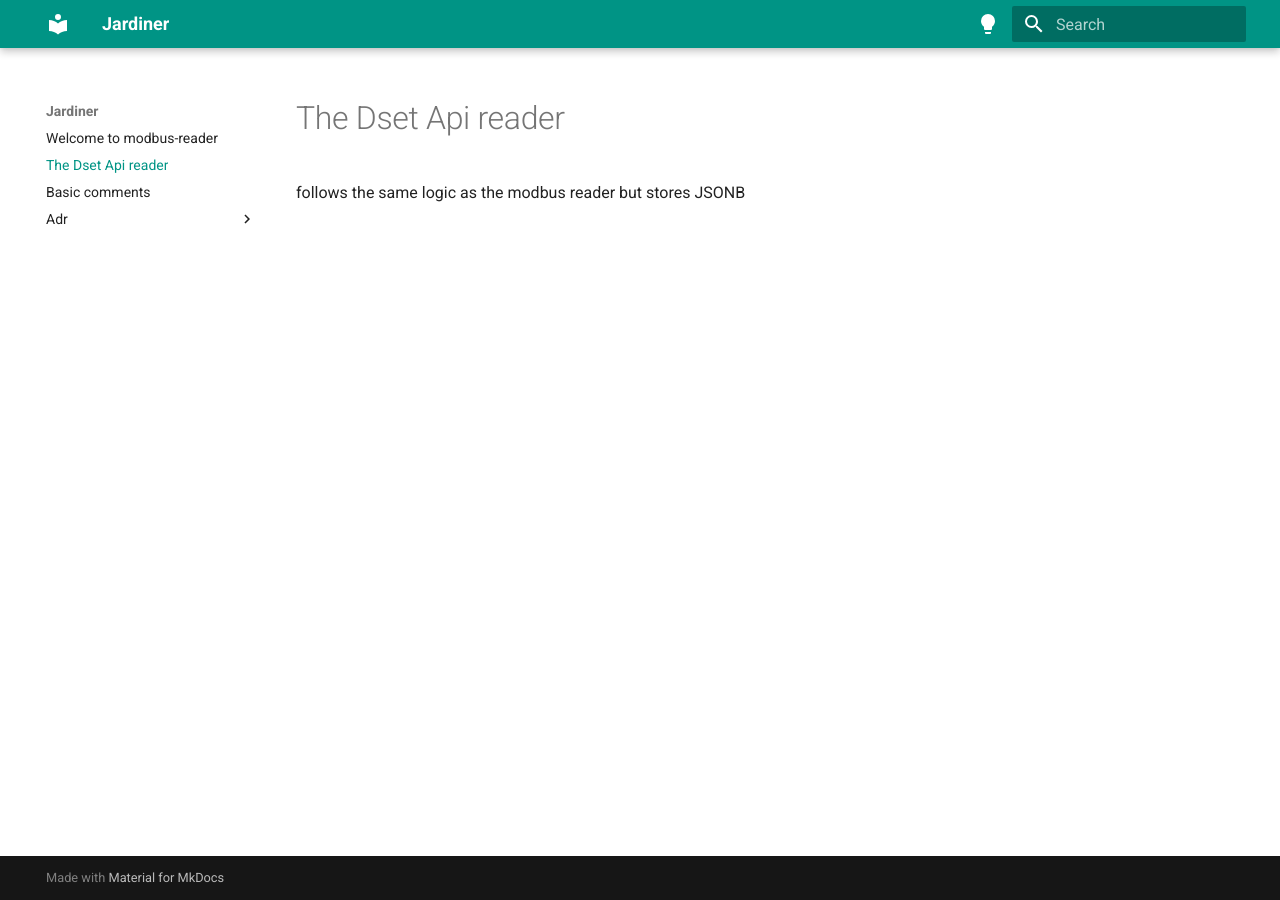
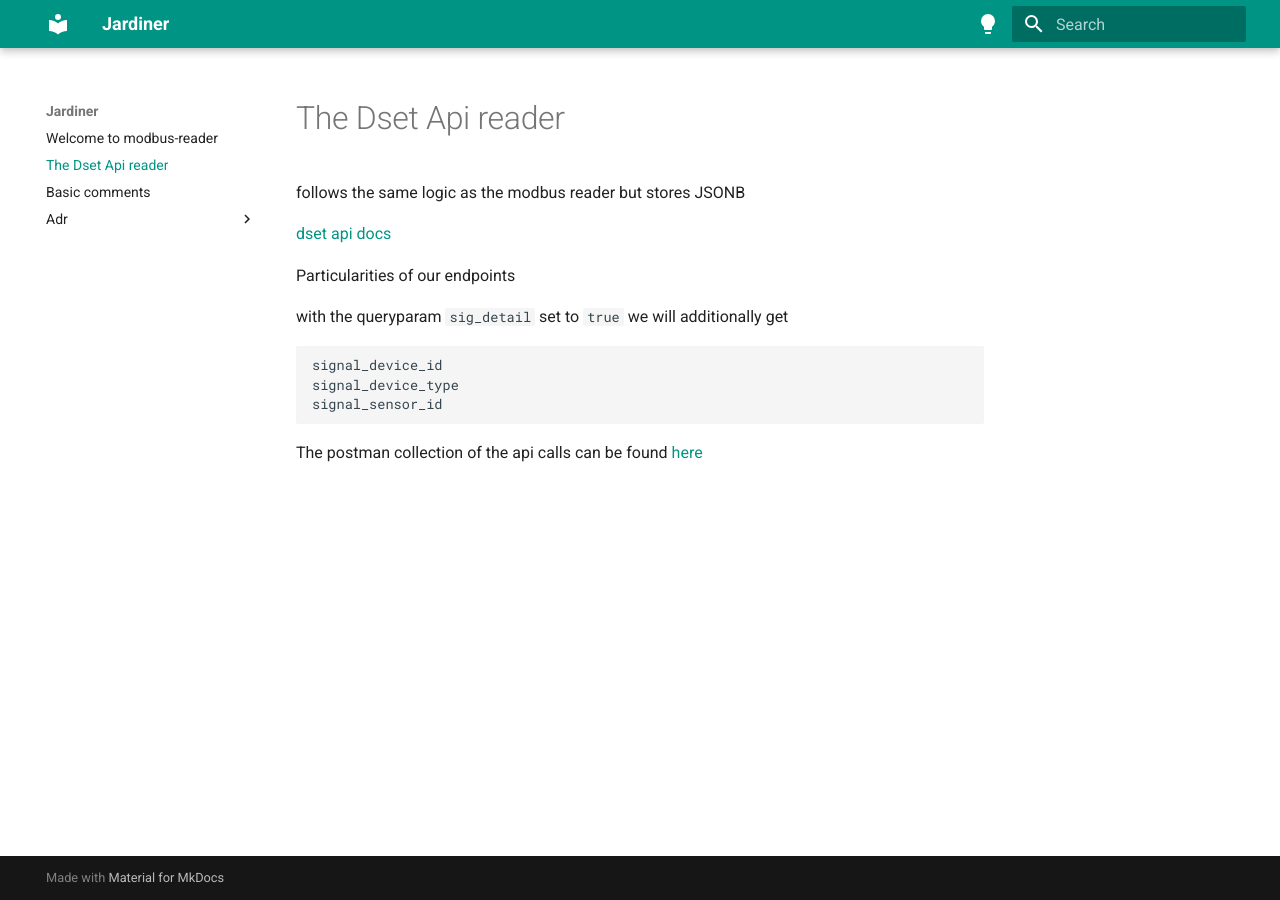
Before and after one commit to Som-Energia/somenergia-plant-reader, an MkDocs documentation site: the page built from docs/dset_reader.md, in a window 1280 px wide. Built offline with MkDocs 1.6.1 and Material for MkDocs 9.7.7, drawn with Linux system fonts in a browser that asks for light colours.

Commit message:
feature: request sig_detail on dset readings

````diff
--- a/docs/dset_reader.md
+++ b/docs/dset_reader.md
@@ -1,3 +1,17 @@
 # The Dset Api reader
 
 follows the same logic as the modbus reader but stores JSONB
+
+[dset api docs](https://drive.google.com/file/d/1Yac3IIjauFo--ynyB4ccF1v9RnVRydWN/view?usp=sharing)
+
+Particularities of our endpoints
+
+with the queryparam `sig_detail` set to `true` we will additionally get
+
+```
+signal_device_id
+signal_device_type
+signal_sensor_id
+```
+
+The postman collection of the api calls can be found [here](https://documenter.getpostman.com/view/6601984/2s946cga7J)
````
Also changed, not shown: 2 other files.
